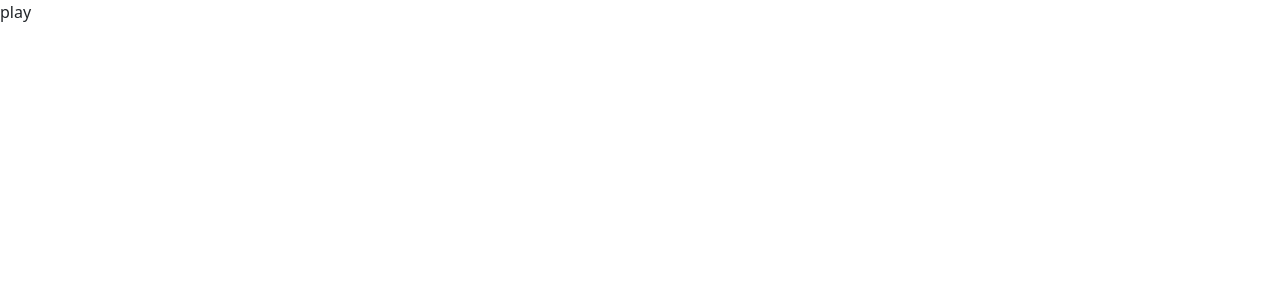
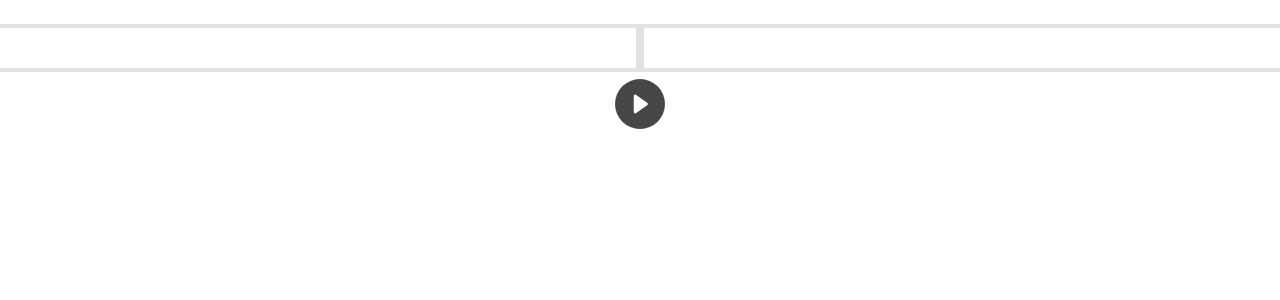
Before and after one commit to saracds/deckofcards, a React (Create React App) app: page /play in a window 1280 px wide. Shown: the top 300 px of the page. Built offline with nearby package versions, Linux system fonts and the light colour scheme.

Commit message:
estilos play

```diff
--- /dev/null
+++ b/src/hooks/useDeck.js
@@ -0,0 +1,8 @@
+import { useContext } from "react"
+import { playerContext } from "../context/PlayerContext";
+
+const useDeck = () => {
+  return useContext(playerContext);
+}
+
+export default useDeck
--- a/src/pages/FormPlayer.js
+++ b/src/pages/FormPlayer.js
@@ -30,17 +30,10 @@ const FormPlayer = () => {
         setValidated(true);
 
     };
-
     const consultarAPI = async () => {
 
         const { data } = await axios("http://deckofcardsapi.com/api/deck/new/");
-        setPartida(data.deck_id);
-    };
-
-
-    const handleClic = () => {
-        setClic(!clic);
-        console.log(clic);
+        setPartida(data);
     };
 
     return (
@@ -92,13 +85,9 @@ const FormPlayer = () => {
                     </Form.Group>
                     <br />
                     <Col md="6">
-                        <Button variant="primary" type="submit" onClick={handleClic}>Empezar</Button>
+                        <Button variant="primary" type="submit">Empezar</Button>
                     </Col>
                 </Form>
-                <hr />
-                <Col md="6">
-                    <Button variant="primary" onClick={handleClic}>Otra Vez</Button>
-                </Col>
             </div>
         </>
     );
--- a/src/pages/Play.js
+++ b/src/pages/Play.js
@@ -1,14 +1,34 @@
-import { useContext } from 'react'
+import { useContext, useState } from 'react'
 import { playerContext } from '../context/PlayerContext'
+import { Button, Row, Col} from 'react-bootstrap';
+import useDeck from '../hooks/useDeck';
+import {BsFillPlayCircleFill} from 'react-icons/bs';
+import { IconContext } from "react-icons/lib";
 
 const Play = () => {
 
     const { player, partida } = useContext(playerContext);
 
-    console.log(player)
+
+
     return (
-        <div>
-            play
+        <div className='text-center'>
+                <Row className='text-center mt-4'>
+                    <Col className='border border-4 p-3' lg={6}>
+                        <h3>{player.player1}</h3>
+                    </Col>
+                    <Col className='border border-4 p-3' lg={6}>
+                        <h3>{player.player2}</h3>
+                    </Col>
+                    <Button variant="none" className='float'>
+                        <IconContext.Provider value={{ color: "464649", size: "50" }}>
+                            <BsFillPlayCircleFill/>
+                        </IconContext.Provider>
+                    </Button>
+                </Row>
+
+                <br/>
+                {partida}
         </div>
     )
 }
```
